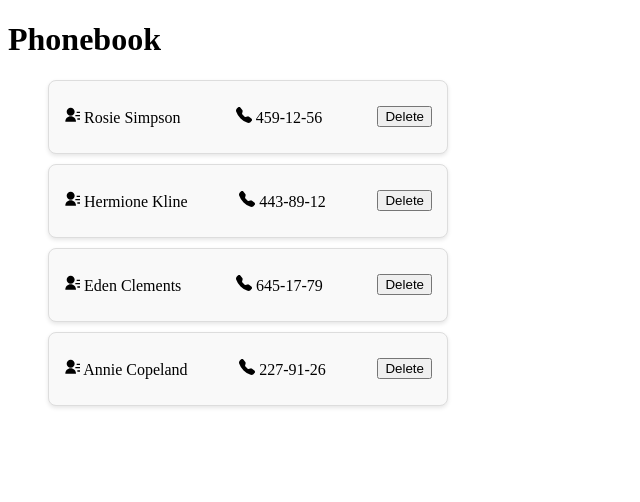
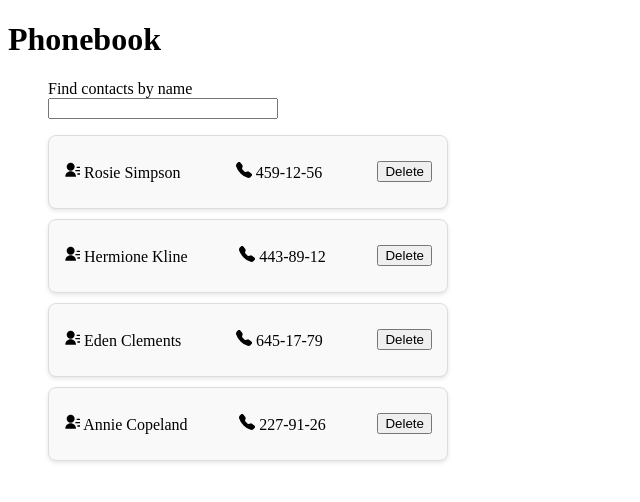
Before and after one commit to ArtemSuleymanov/goit-react-hw-03, a React (Vite) app: page / in a window 1280 px wide. Shown: the top 502 px of the page, without its empty margins (0-640 px from the left). Built offline with nearby package versions, Linux system fonts and the light colour scheme.

Commit message:
add searchbox file and css styles

```diff
--- a/src/App.jsx
+++ b/src/App.jsx
@@ -1,5 +1,6 @@
 import { useState } from "react";
 import ContactList from "./components/ContactList/ContactList";
+import SearchBox from "./components/SearchBox/SearchBox";
 
 const App = () => {
   const [contacts, setContacts] = useState([
@@ -8,6 +9,20 @@ const App = () => {
     { id: "id-3", name: "Eden Clements", number: "645-17-79" },
     { id: "id-4", name: "Annie Copeland", number: "227-91-26" },
   ]);
+
+  const [filter, setFilter] = useState("");
+
+  const filterFunction = (e) => {
+    setFilter(e.target.value);
+  };
+
+  const getFilterContacts = () => {
+    return contacts.filter((contact) =>
+      contact.name.toLowerCase().includes(filter.toLowerCase())
+    );
+  };
+
+  const filterContacts = getFilterContacts();
 
   const deleteContact = (contactId) => {
     setContacts((prevContacts) =>
@@ -18,7 +33,8 @@ const App = () => {
   return (
     <div>
       <h1>Phonebook</h1>
-      <ContactList contacts={contacts} onDeleteContact={deleteContact} />
+      <SearchBox value={filter} onChange={filterFunction} />
+      <ContactList contacts={filterContacts} onDeleteContact={deleteContact} />
     </div>
   );
 };
--- /dev/null
+++ b/src/components/SearchBox/SearchBox.jsx
@@ -0,0 +1,20 @@
+import s from "./SearchBox.module.css";
+
+const SearchBox = ({ value, onChange }) => {
+  return (
+    <div className={s.searchBox}>
+      <label htmlFor="search" className={s.label}>
+        Find contacts by name
+      </label>
+      <input
+        type="text"
+        id="search"
+        value={value}
+        onChange={onChange}
+        className={s.input}
+      />
+    </div>
+  );
+};
+
+export default SearchBox;
--- /dev/null
+++ b/src/components/SearchBox/SearchBox.module.css
@@ -0,0 +1,9 @@
+.searchBox {
+  display: flex;
+  flex-direction: column;
+  margin-left: 40px;
+}
+
+.input {
+  width: 222px;
+}
```
